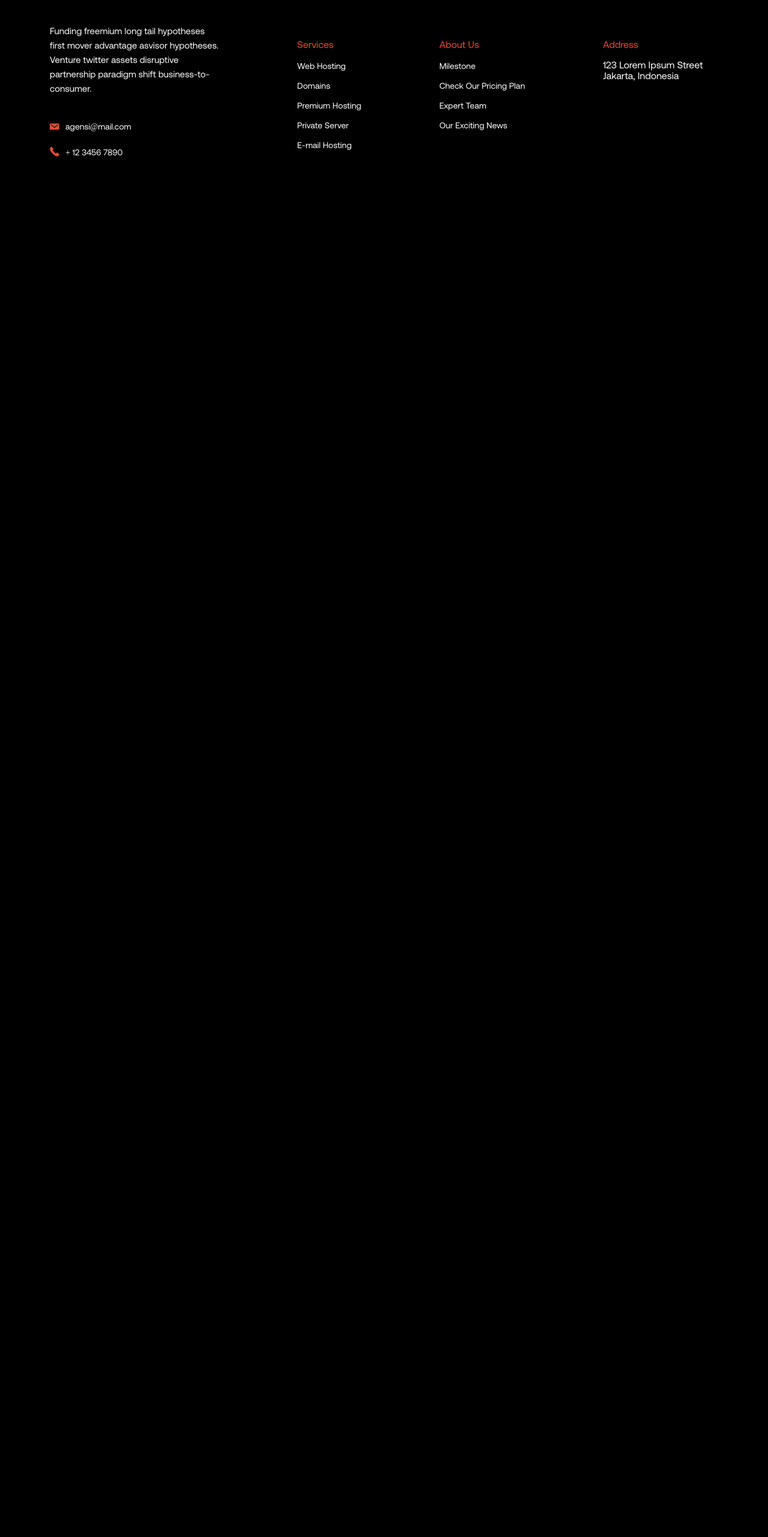
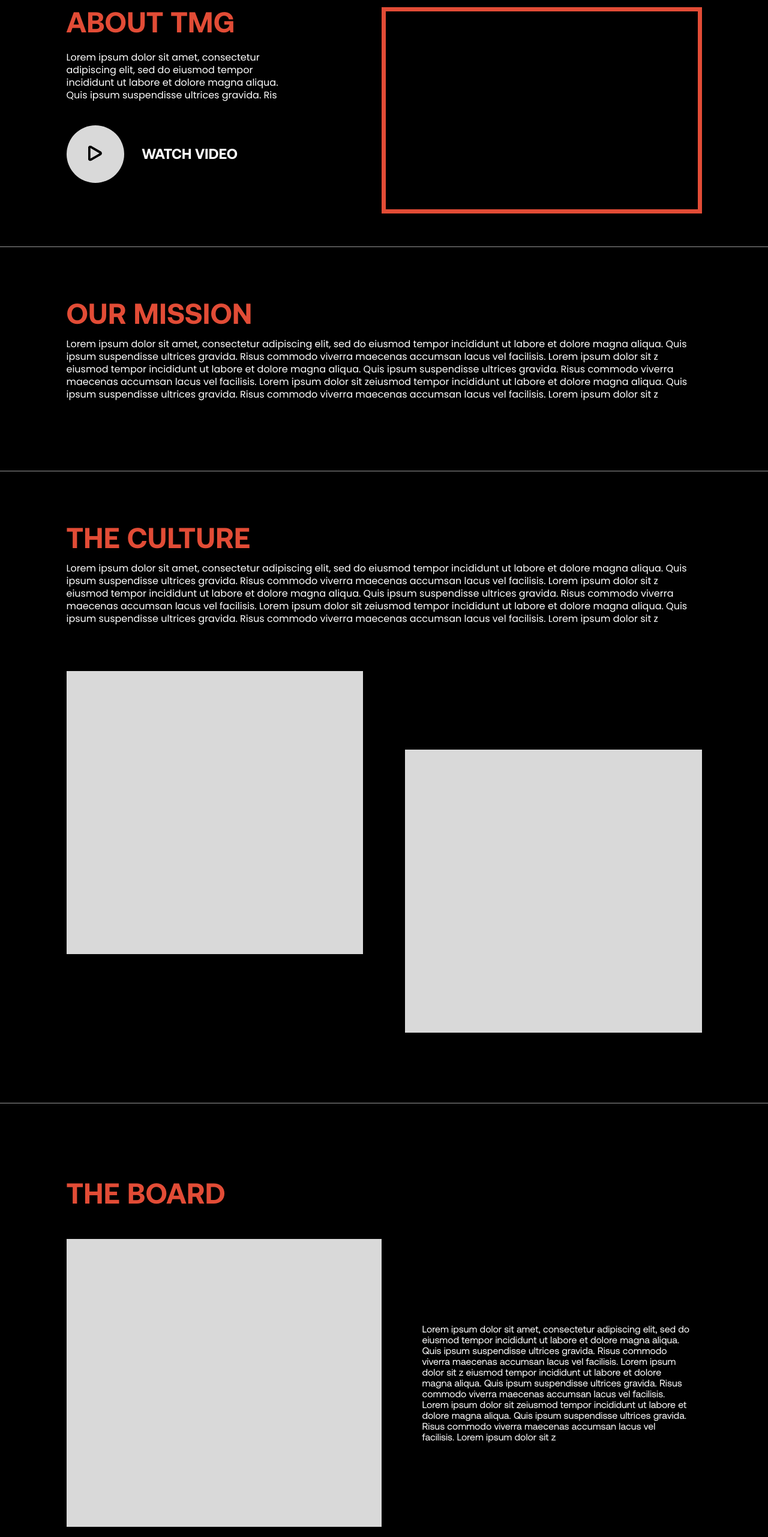
Before and after one commit to devchux/tmg-website, a Next.js app: page /about in a window 1280 px wide. Shown: the part 234-2797 px from the top of the page at 60% size. Before the commit the page ends 800 px from the top, so only its background shows below. Built offline with nearby package versions, Linux system fonts and the light colour scheme.

Commit message:
create about page

```diff
--- a/pages/about.tsx
+++ b/pages/about.tsx
@@ -1,9 +1,126 @@
-import React from 'react'
+import Heading from "components/typography/Heading";
+import React, { useState } from "react";
+import { ReactSVG } from "react-svg";
+import styles from "styles/about/about.module.scss";
 
 const About = () => {
+  const [play, setPlay] = useState(false);
   return (
-    <div>About</div>
-  )
-}
+    <div>
+      <div className={styles.wrapper}>
+        <div className={styles.header}>
+          <div className={styles.headerContent}>
+            <Heading>About tmg</Heading>
+            <p>
+              Lorem ipsum dolor sit amet, consectetur adipiscing elit, sed do
+              eiusmod tempor incididunt ut labore et dolore magna aliqua. Quis
+              ipsum suspendisse ultrices gravida. Ris
+            </p>
+            <div>
+              <button onClick={() => setPlay(!play)}>
+                <ReactSVG
+                  src={play ? "/assets/svg/pause.svg" : "/assets/svg/play.svg"}
+                />
+              </button>
+              <h6>watch video</h6>
+            </div>
+          </div>
+          <div className={styles.video}></div>
+        </div>
+      </div>
+      <div className={styles.wrapper}>
+        <div className={styles.mission}>
+          <Heading>Our mission</Heading>
+          <p>
+            Lorem ipsum dolor sit amet, consectetur adipiscing elit, sed do
+            eiusmod tempor incididunt ut labore et dolore magna aliqua. Quis
+            ipsum suspendisse ultrices gravida. Risus commodo viverra maecenas
+            accumsan lacus vel facilisis. Lorem ipsum dolor sit z eiusmod tempor
+            incididunt ut labore et dolore magna aliqua. Quis ipsum suspendisse
+            ultrices gravida. Risus commodo viverra maecenas accumsan lacus vel
+            facilisis. Lorem ipsum dolor sit zeiusmod tempor incididunt ut
+            labore et dolore magna aliqua. Quis ipsum suspendisse ultrices
+            gravida. Risus commodo viverra maecenas accumsan lacus vel
+            facilisis. Lorem ipsum dolor sit z
+          </p>
+        </div>
+      </div>
+      <div className={styles.wrapper}>
+        <div className={styles.mission}>
+          <Heading>The culture</Heading>
+          <p>
+            Lorem ipsum dolor sit amet, consectetur adipiscing elit, sed do
+            eiusmod tempor incididunt ut labore et dolore magna aliqua. Quis
+            ipsum suspendisse ultrices gravida. Risus commodo viverra maecenas
+            accumsan lacus vel facilisis. Lorem ipsum dolor sit z eiusmod tempor
+            incididunt ut labore et dolore magna aliqua. Quis ipsum suspendisse
+            ultrices gravida. Risus commodo viverra maecenas accumsan lacus vel
+            facilisis. Lorem ipsum dolor sit zeiusmod tempor incididunt ut
+            labore et dolore magna aliqua. Quis ipsum suspendisse ultrices
+            gravida. Risus commodo viverra maecenas accumsan lacus vel
+            facilisis. Lorem ipsum dolor sit z
+          </p>
+          <div className={styles.cultureImages}>
+            <div></div>
+            <div></div>
+          </div>
+        </div>
+      </div>
+      <div className={styles.wrapper}>
+        <div className={styles.boardTeam}>
+          <div className={styles.board}>
+            <Heading>The Board</Heading>
+            <div>
+              <div className={styles.boardImage}></div>
+              <div className={styles.boardText}>
+                <p>
+                  Lorem ipsum dolor sit amet, consectetur adipiscing elit, sed
+                  do eiusmod tempor incididunt ut labore et dolore magna aliqua.
+                  Quis ipsum suspendisse ultrices gravida. Risus commodo viverra
+                  maecenas accumsan lacus vel facilisis. Lorem ipsum dolor sit z
+                  eiusmod tempor incididunt ut labore et dolore magna aliqua.
+                  Quis ipsum suspendisse ultrices gravida. Risus commodo viverra
+                  maecenas accumsan lacus vel facilisis. Lorem ipsum dolor sit
+                  zeiusmod tempor incididunt ut labore et dolore magna aliqua.
+                  Quis ipsum suspendisse ultrices gravida. Risus commodo viverra
+                  maecenas accumsan lacus vel facilisis. Lorem ipsum dolor sit z
+                </p>
+              </div>
+            </div>
+          </div>
+          <div className={styles.team}>
+            <Heading>The Team</Heading>
+            <div className={styles.teams}>
+              <div className={styles.teamMember}>
+                <div></div>
+                <p>
+                  Lor incididunt ut labore et dolore magna aliqua. Quis ipsum
+                  suspendisse ultrices gravida. Risus commodo viverra maecenas
+                  accumsan lacus vel facilisis. Lorem ipsum dolor sit z
+                </p>
+              </div>
+              <div className={styles.teamMember}>
+                <div></div>
+                <p>
+                  Lor incididunt ut labore et dolore magna aliqua. Quis ipsum
+                  suspendisse ultrices gravida. Risus commodo viverra maecenas
+                  accumsan lacus vel facilisis. Lorem ipsum dolor sit z
+                </p>
+              </div>
+              <div className={styles.teamMember}>
+                <div></div>
+                <p>
+                  Lor incididunt ut labore et dolore magna aliqua. Quis ipsum
+                  suspendisse ultrices gravida. Risus commodo viverra maecenas
+                  accumsan lacus vel facilisis. Lorem ipsum dolor sit z
+                </p>
+              </div>
+            </div>
+          </div>
+        </div>
+      </div>
+    </div>
+  );
+};
 
-export default About
+export default About;
--- /dev/null
+++ b/styles/about/about.module.scss
@@ -0,0 +1,193 @@
+.wrapper {
+  border-bottom: 1px solid #979797;
+}
+
+.header {
+  display: flex;
+  justify-content: space-between;
+  flex-wrap: wrap;
+  max-width: 1123px;
+  margin: auto;
+  gap: 60px;
+  padding: 125px 2em 55px 2em;
+}
+
+.headerContent {
+  max-width: 800px;
+
+  @media only screen and (min-width: 1024px) {
+    max-width: 370px;
+  }
+
+  h3 {
+    margin-bottom: 0.5em;
+  }
+  p {
+    font-family: "Poppins";
+    font-style: normal;
+    font-weight: 400;
+    font-size: 16px;
+    line-height: 21px;
+  }
+
+  > div {
+    display: flex;
+    align-items: center;
+    gap: 30px;
+    margin-top: 40px;
+
+    h6 {
+      color: #ffffff;
+      font-weight: 400;
+      font-size: 24px;
+      line-height: 30px;
+      font-family: "aeonik-bold";
+      text-transform: uppercase;
+    }
+
+    > button {
+      width: 96px;
+      height: 96px;
+      background: #d9d9d9;
+      border-radius: 50%;
+      cursor: pointer;
+      border: none;
+
+      &:hover {
+        background: #e24c36;
+
+        svg {
+          color: #ffffff;
+        }
+      }
+    }
+  }
+}
+
+.video {
+  max-width: 350px;
+  width: 100%;
+  height: 344px;
+  border: 7px solid #e24c36;
+
+  @media only screen and (min-width: 764px) {
+    max-width: 534px;
+  }
+}
+
+.mission {
+  max-width: 1123px;
+  margin: auto;
+  padding: 86px 2em 117px 2em;
+
+  p {
+    font-family: "Poppins";
+    font-style: normal;
+    font-weight: 400;
+    font-size: 16px;
+    line-height: 21px;
+    margin-top: 1em;
+  }
+}
+
+.cultureImages {
+  margin-top: 77px;
+  display: flex;
+  gap: 5%;
+  flex-wrap: wrap;
+
+  @media only screen and (min-width: 1024px) {
+    height: 603px;
+    display: block;
+    position: relative;
+  }
+
+  > div {
+    width: 47.5%;
+    height: 300px;
+    background: #d9d9d9;
+    background-repeat: no-repeat;
+    background-size: cover;
+
+    @media only screen and (min-width: 1024px) {
+      position: absolute;
+      width: 100%;
+      max-width: 494.5px;
+      height: 472px;
+    }
+
+    &:last-child {
+      right: 0;
+      bottom: 0;
+    }
+  }
+}
+
+.boardTeam {
+  max-width: 1123px;
+  margin: auto;
+  gap: 60px;
+  padding: 125px 2em 55px 2em;
+}
+
+.board {
+  > div {
+    display: flex;
+    align-items: center;
+    gap: 68px;
+    margin-top: 52px;
+    flex-wrap: wrap;
+    flex-direction: column;
+
+    @media only screen and (min-width: 768px) {
+      flex-direction: row;
+
+      > div {
+        flex-grow: 1;
+        flex-basis: 0;
+      }
+    }
+  }
+}
+
+.boardImage {
+  width: 100%;
+  max-width: 525px;
+  height: 480px;
+  background-repeat: no-repeat;
+  background-size: cover;
+  background: #d9d9d9;
+}
+
+.boardText {
+  max-width: 446px;
+}
+
+.team {
+  margin-top: 56px;
+  margin-bottom: 56px;
+
+  @media only screen and (min-width: 1024px) {
+    margin-top: 172px;
+  }
+}
+
+.teams {
+  margin-top: 52px;
+  display: flex;
+  align-items: center;
+  gap: 30px;
+  flex-wrap: wrap;
+}
+
+.teamMember {
+  max-width: 323px;
+
+  > div {
+    height: 307px;
+    background: #d9d9d9;
+    background-repeat: no-repeat;
+    background-size: cover;
+    margin-bottom: 50px;
+  }
+}
--- a/styles/nav/navbar.module.scss
+++ b/styles/nav/navbar.module.scss
@@ -3,6 +3,7 @@
   justify-content: space-between;
   align-items: center;
   padding: 18px 32px;
+  border-bottom: 1px solid #979797;
 
   @media only screen and (min-width: 769px) {
     padding: 18px 65px;
```
Also changed, not shown: public/assets/svg/pause.svg (added), public/assets/svg/play.svg (added).
